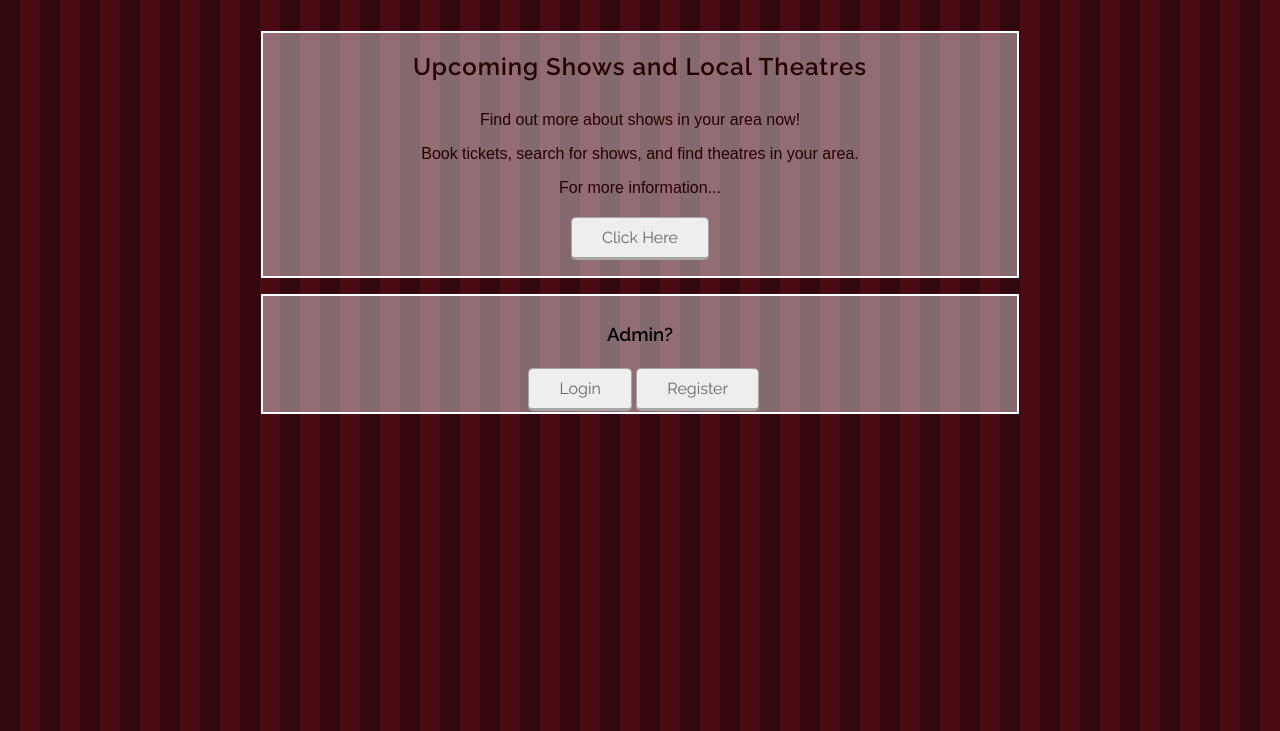
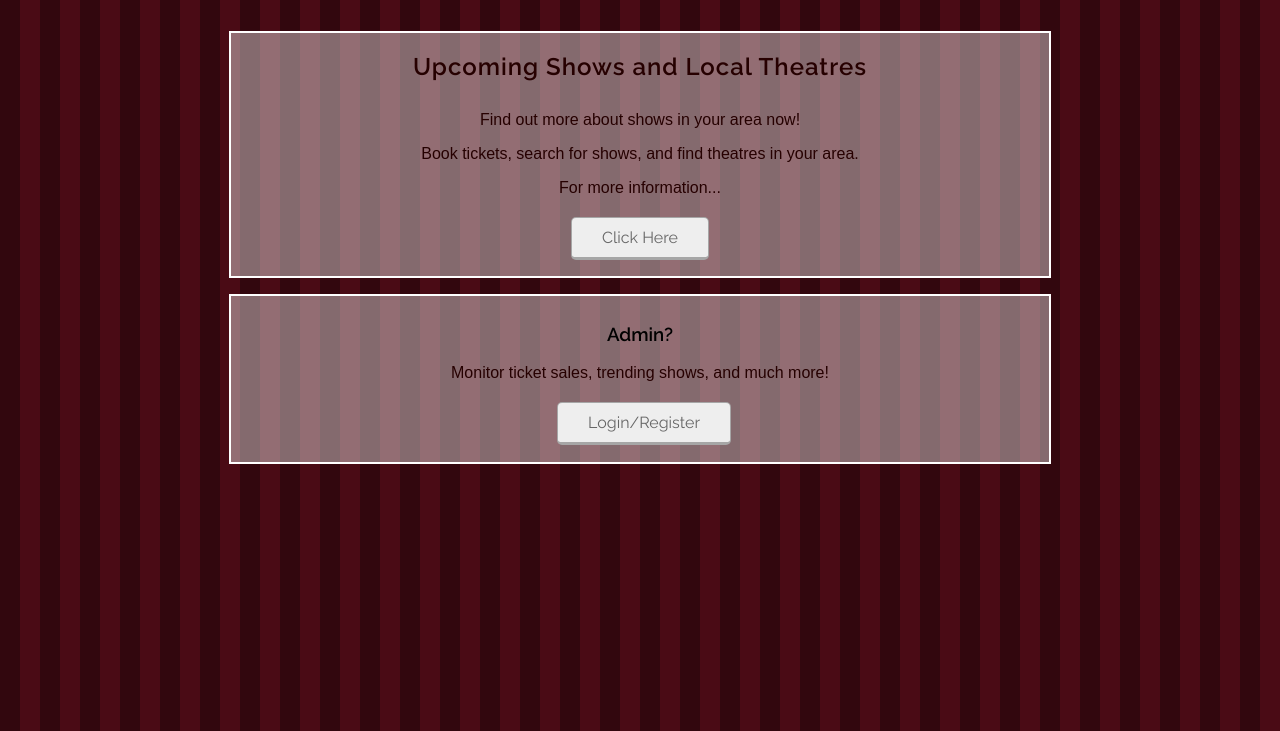
Before and after one commit to SciFive/tcktr, a plain HTML site: page index.html in a window 1280 px wide. Shown: the part 69-800 px from the top of the page. Drawn offline with nearby package versions, Linux system fonts and the light colour scheme; a web font is replaced by a local one.

Commit message:
Combined Login/Register

```diff
--- a/index.html
+++ b/index.html
@@ -18,17 +18,17 @@
         <p><a href="./user/user.html" class="btn">Click Here</a></p>
     </div>
     <div id="admins"><h3>Admin?</h3>
+        <p>Monitor ticket sales, trending shows, and much more!</p>
         <div class="main-nav">
-	       <a class="cd-signin" href="#0">Login</a>
-		   <a class="cd-signup" href="#0">Register</a>
+	       <a class="cd-signin" href="#0">Login/Register</a>
         </div>
     </div>
 
 	<div class="cd-user-modal">
 		<div class="cd-user-modal-container">
 			<ul class="cd-switcher">
-				<li><a href="#0" id="log">Login</a></li>
-				<li><a href="#0" id="reg">Register</a></li>
+				<li><a href="#0">Login</a></li>
+				<li><a href="#0">Register</a></li>
 			</ul>
 
 			<div id="cd-login"> <!-- log in form -->
--- a/resources/style.css
+++ b/resources/style.css
@@ -24,7 +24,7 @@ a.btn {
 #shows{
     color:#260000;
     height: auto;
-    width: 60%;
+    width: 65%;
     margin-left: auto;
     margin-right: auto;
     text-align: center;
@@ -35,12 +35,12 @@ a.btn {
 #admins{
     color:#260000;
     height: auto;
-    width: 60%;
+    width: 65%;
     margin-left: auto;
     margin-right: auto;
     margin-top: 1em;
     padding-top: .5em;
-    padding-bottom: 3em;
+    padding-bottom: 4em;
     text-align: center;
     border: 2.5px solid white;
     background-color: rgba(255, 255, 255, 0.4);
```
